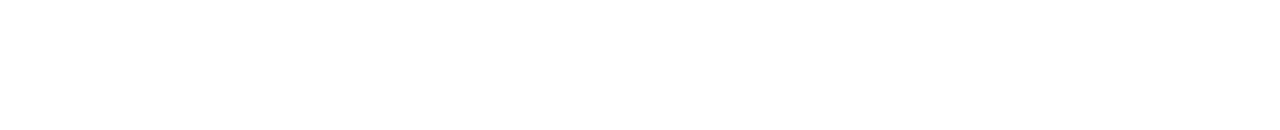
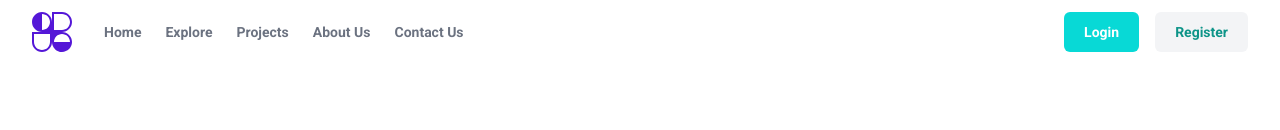
Before and after one commit to abdullahhani7/course-management-nextjs, a Next.js app: page / in a window 1280 px wide. Shown: the top 130 px of the page. Built offline with nearby package versions, Linux system fonts and the light colour scheme; no server answers.

Commit message:
feat: update Header component to manage user authentication state and redirect to sign-in

```diff
--- a/app/_components/Header.jsx
+++ b/app/_components/Header.jsx
@@ -2,13 +2,19 @@
 import { UserButton, useUser } from "@clerk/nextjs";
 import { ShoppingCart } from "lucide-react";
 import Image from "next/image";
-import React from "react";
+import React, { useEffect, useState } from "react";
 
 const Header = () => {
+  const [isLoggedIn, setIsLoggedIn] = useState(false);
+
+  useEffect(() => {
+    setIsLoggedIn(window.location.href.toString().includes("sign-in"));
+  }, []);
+
   const { user } = useUser();
 
   return (
-    user && (
+    !isLoggedIn && (
       <header className="bg-white  shadow-md">
         <div className="mx-auto flex h-16 max-w-7xl items-center gap-8 px-4 sm:px-6 lg:px-8">
           <Image src="/logo.svg" alt="logo" width={40} height={40} />
@@ -62,7 +68,7 @@ const Header = () => {
                 <div className="sm:flex sm:gap-4">
                   <a
                     className="block rounded-md bg-primary px-5 py-2.5 text-sm font-medium text-white transition hover:bg-teal-500"
-                    href="#"
+                    href="/sign-in"
                   >
                     Login
                   </a>
```
